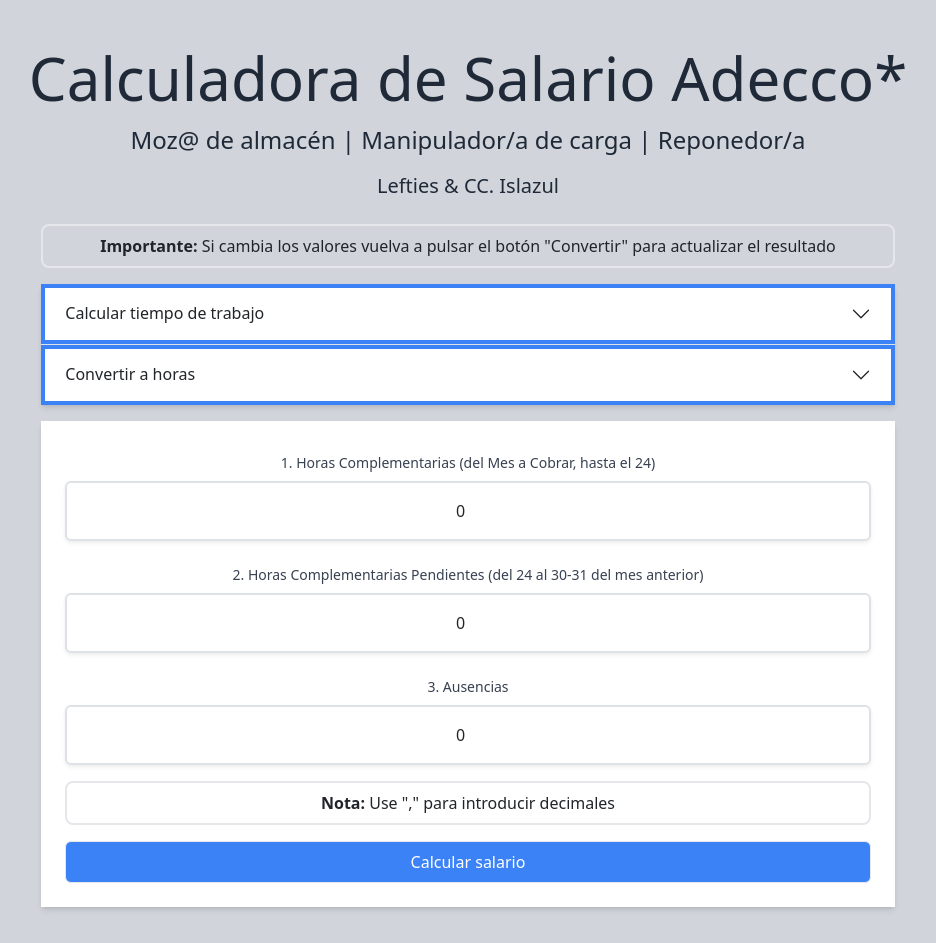
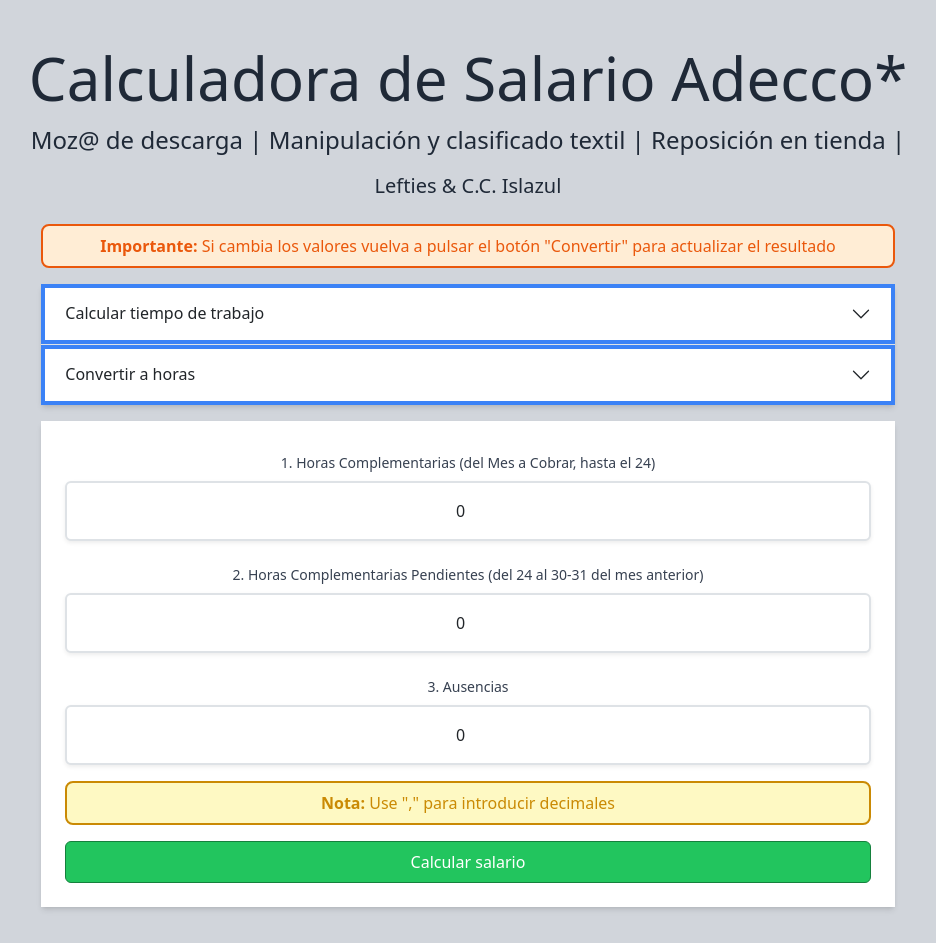
Before and after one commit to manurubik/salario-adecco, a React (Vite) app: page / in a window 1280 px wide. Shown: the top 943 px of the page, without its empty margins (172-1108 px from the left). Built offline with nearby package versions, Linux system fonts and the light colour scheme.

Commit message:
Fix colors + Readme

```diff
--- a/src/App.tsx
+++ b/src/App.tsx
@@ -41,9 +41,10 @@
       <header className="font-bold mt-6 p-4 text-center text-gray-800 space-y-4">
         <h1 className="text-6xl">Calculadora de Salario Adecco*</h1>
         <h3 className="text-2xl">
-          Moz@ de almacén | Manipulador/a de carga | Reponedor/a
+          Moz@ de descarga | Manipulación y clasificado textil | Reposición en
+          tienda |
         </h3>
-        <h4 className="text-xl">Lefties & CC. Islazul</h4>
+        <h4 className="text-xl">Lefties & C.C. Islazul</h4>
       </header>
 
       <main className="flex flex-col w-5/6 lg:w-3/4 xl:w-2/3 gap-3">
--- a/src/components/Button.tsx
+++ b/src/components/Button.tsx
@@ -7,12 +7,18 @@
 }
 
 const Button = ({ onClick, color = 'blue', label }: ButtonProps) => {
-  const colorClasses = `border-${color}-700 bg-${color}-500 text-${color}-700 hover:bg-${color}-700`;
-
+  const colorClasses = {
+    red: 'border-red-700 bg-red-500 hover:bg-red-700',
+    blue: 'border-blue-700 bg-blue-500 hover:bg-blue-700',
+    green: 'border-green-700 bg-green-500  hover:bg-green-700',
+    yellow: 'border-yellow-700 bg-yellow-500  hover:bg-yellow-700',
+    purple: 'border-purple-700 bg-purple-500 hover:bg-purple-700',
+    orange: 'border-orange-700 bg-orange-500 hover:bg-orange-700',
+  };
   return (
     <button
       onClick={onClick}
-      className={`border-1 ${colorClasses} text-white p-2 rounded-md`}
+      className={`border-1 ${colorClasses[color]} text-white p-2 rounded-md`}
     >
       {label}
     </button>
--- a/src/components/Notification.tsx
+++ b/src/components/Notification.tsx
@@ -13,13 +13,20 @@
   font = 'normal',
   text = 'base',
 }: NotificationProps) => {
-  const colorClasses = `border-${color}-600 bg-${color}-100 text-${color}-600`;
+  const colorClasses = {
+    red: 'border-red-600 bg-red-100 text-red-600',
+    blue: 'border-blue-600 bg-blue-100 text-blue-600',
+    green: 'border-green-600 bg-green-100 text-green-600',
+    yellow: 'border-yellow-600 bg-yellow-100 text-yellow-600',
+    purple: 'border-purple-600 bg-purple-100 text-purple-600',
+    orange: 'border-orange-600 bg-orange-100 text-orange-600',
+  };
   const fontStyle = `font-${font}`;
   const textSize = `text-${text}`;
 
   return (
     <p
-      className={`border-2 ${colorClasses} rounded-lg p-2 mb-0 text-center ${fontStyle} ${textSize} align-middle`}
+      className={`border-2 ${colorClasses[color]} rounded-lg p-2 mb-0 text-center ${fontStyle} ${textSize} align-middle`}
     >
       {note && <strong>{note}: </strong>}
       {message}
--- a/src/components/SalaryInput.tsx
+++ b/src/components/SalaryInput.tsx
@@ -57,7 +57,11 @@
           note="Nota"
         />
       }
-      <Button onClick={handleCalculateClick} label="Calcular salario" />
+      <Button
+        color="green"
+        onClick={handleCalculateClick}
+        label="Calcular salario"
+      />
     </div>
   );
 };
```
Also changed, not shown: 1 other file (tests, documents, lock files or other folders).
